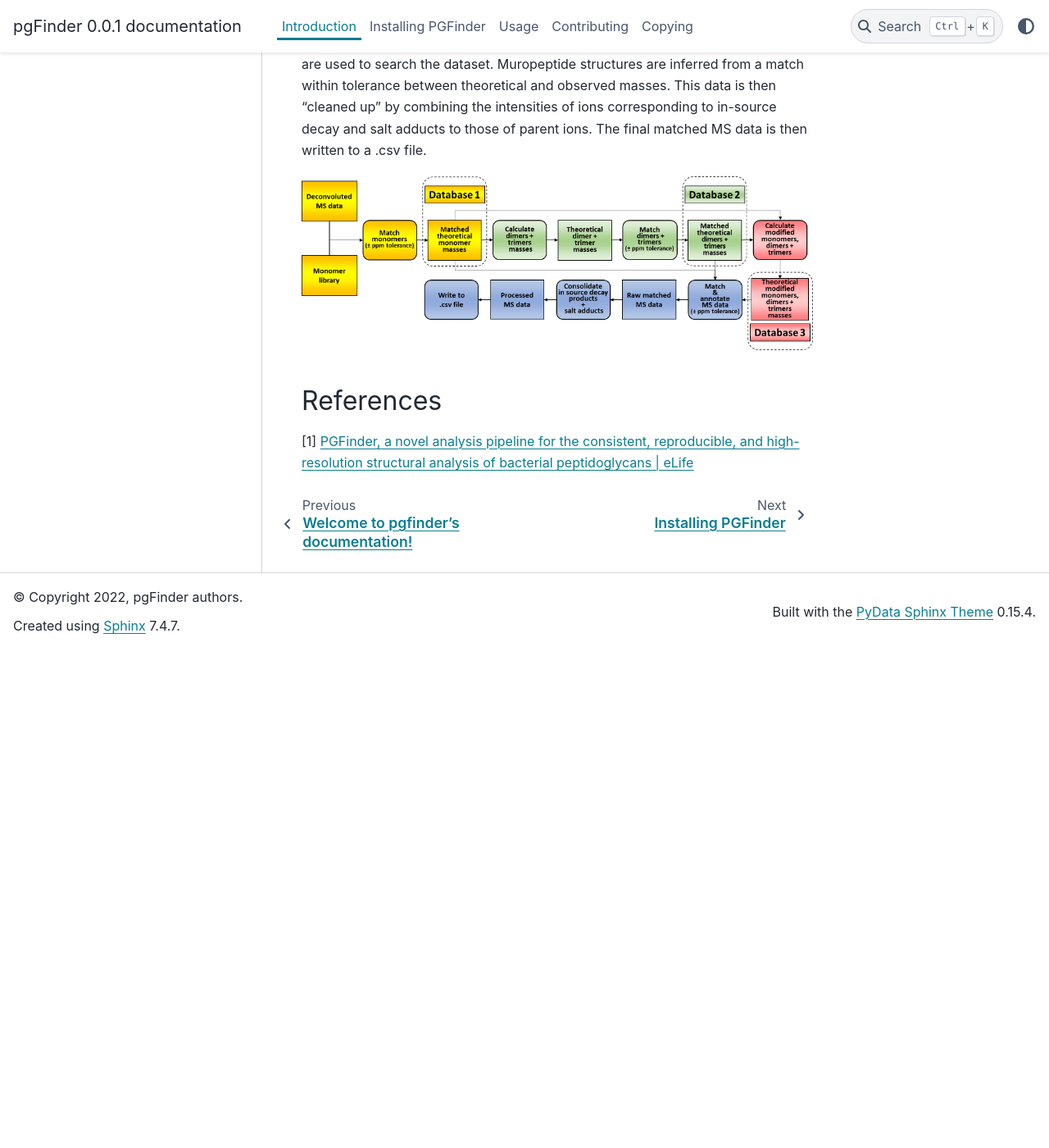
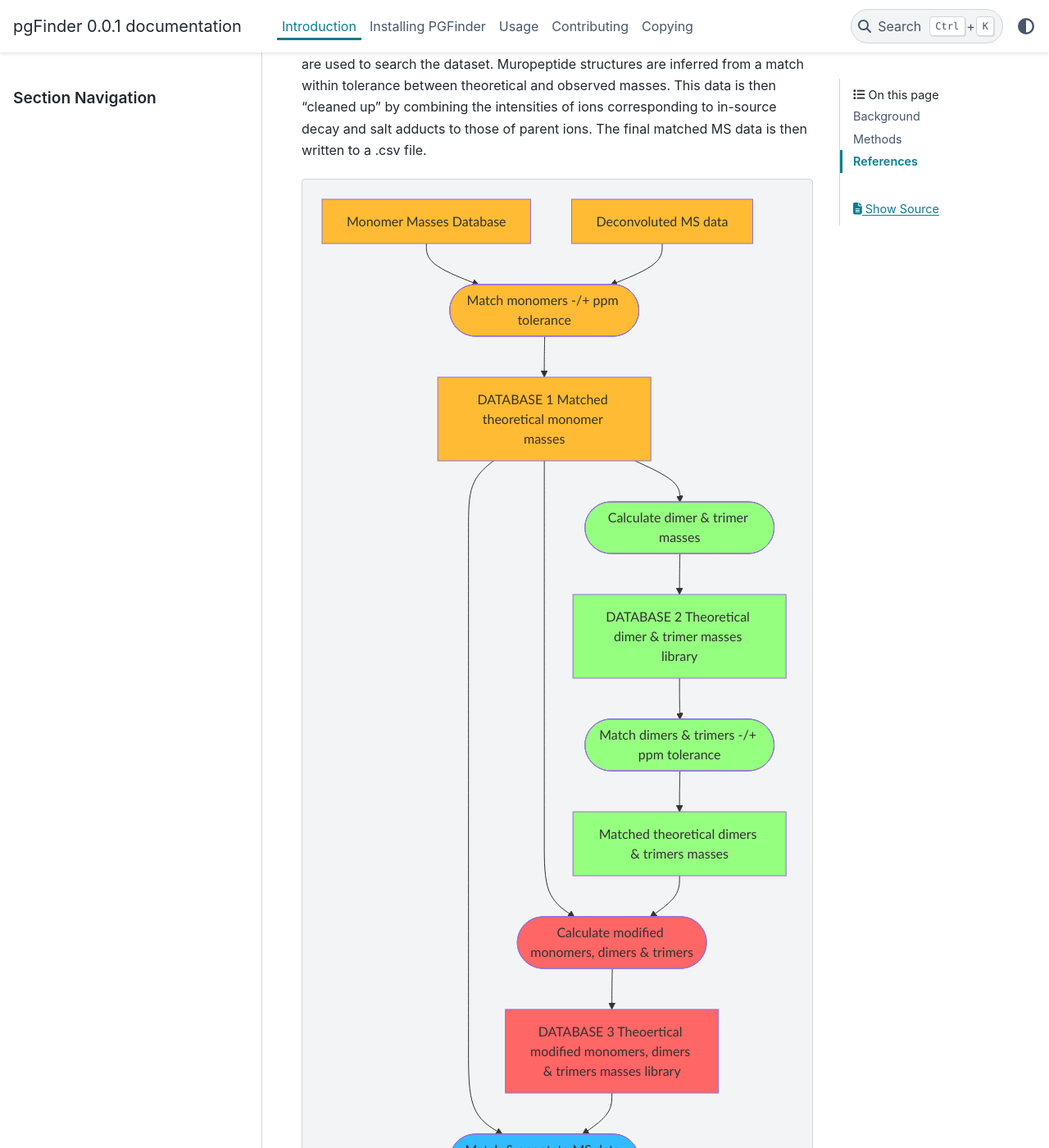
Before and after one commit to Mesnage-Org/pgfinder, a Sphinx documentation site: the page built from docs/introduction.md, in a window 1280 px wide and 1400 px high, scrolled down 1274 px. Shown: the whole window at 82% size. Built offline with Sphinx 7.4.7 and the PyData theme 0.15.4, drawn with Linux system fonts in a browser that asks for light colours; pages that are not in the unit, such as notebooks, are missing from menus; before the commit the page ends 2066 px from its top, so only the background shows below that; some of the changed lines change nothing that is shown; some of the changed text lies outside the part shown.

Commit message:
use mermaid for diagram

````diff
--- a/docs/introduction.md
+++ b/docs/introduction.md
@@ -35,44 +35,41 @@
 corresponding to in-source decay and salt adducts to those of parent ions. The final matched MS data is then written to
 a .csv file.
 
-![PGFinder Workflow](img/flow_diagram.png)
+```{mermaid}
 
-<!-- ```{mermaid} -->
-<!-- graph TD; -->
-
-<!--     A[Monomer Masses Database] -\-> C[Match monomers] -->
-<!--     B[Deconvoluted MS data] -\-> C([Match monomers -/+ ppm tolerance]) -->
-<!--     C -\-> D[DATABASE 1 Matched theoretical monomer masses] -->
-<!--     D -\-> E([Calculate dimer & trimer masses]) -->
-<!--     D -\-> I([Calculate modified monomers, dimers & trimers]) -->
-<!--     D -\-> K([Match & annotate MS data -/+ ppm tolerance]) -->
-<!--     E -\-> F[DATABASE 2 Theoretical dimer & trimer masses library] -->
-<!--     F -\-> G([Match dimers & trimers -/+ ppm tolerance]) -->
-<!--     G -\-> H[Matched theoretical dimers & trimers masses] -->
-<!--     H -\-> I -->
-<!--     I -\-> J[DATABASE 3 Theoertical modified monomers, dimers & trimers masses library] -->
-<!--     J -\-> K -->
-<!--     K -\-> L[Raw matched MS data] -->
-<!--     L -\-> M([Consolidate in source decay products + salt adducts]) -->
-<!--     M -\-> N[Processed MS data] -->
-<!--     N -\-> O([Write to CSV file]) -->
-<!--     style A fill:#FFBB33 -->
-<!--     style B fill:#FFBB33 -->
-<!--     style C fill:#FFBB33 -->
-<!--     style D fill:#FFBB33 -->
-<!--     style E fill:#95FF80 -->
-<!--     style F fill:#95FF80 -->
-<!--     style G fill:#95FF80 -->
-<!--     style H fill:#95FF80 -->
-<!--     style I fill:#FF6666 -->
-<!--     style J fill:#FF6666 -->
-<!--     style K fill:#33BBFF -->
-<!--     style L fill:#33BBFF -->
-<!--     style M fill:#33BBFF -->
-<!--     style N fill:#33BBFF -->
-<!--     style O fill:#33BBFF -->
-<!-- ``` -->
-
+    graph TD;
+        A[Monomer Masses Database] --> C[Match monomers]
+        B[Deconvoluted MS data] --> C([Match monomers -/+ ppm tolerance])
+        C --> D[DATABASE 1 Matched theoretical monomer masses]
+        D --> E([Calculate dimer & trimer masses])
+        D --> I([Calculate modified monomers, dimers & trimers])
+        D --> K([Match & annotate MS data -/+ ppm tolerance])
+        E --> F[DATABASE 2 Theoretical dimer & trimer masses library]
+        F --> G([Match dimers & trimers -/+ ppm tolerance])
+        G --> H[Matched theoretical dimers & trimers masses]
+        H --> I
+        I --> J[DATABASE 3 Theoertical modified monomers, dimers & trimers masses library]
+        J --> K
+        K --> L[Raw matched MS data]
+        L --> M([Consolidate in source decay products + salt adducts])
+        M --> N[Processed MS data]
+        N --> O([Write to CSV file])
+        style A fill:#FFBB33
+        style B fill:#FFBB33
+        style C fill:#FFBB33
+        style D fill:#FFBB33
+        style E fill:#95FF80
+        style F fill:#95FF80
+        style G fill:#95FF80
+        style H fill:#95FF80
+        style I fill:#FF6666
+        style J fill:#FF6666
+        style K fill:#33BBFF
+        style L fill:#33BBFF
+        style M fill:#33BBFF
+        style N fill:#33BBFF
+        style O fill:#33BBFF
+```
 
 ## References
 
````
